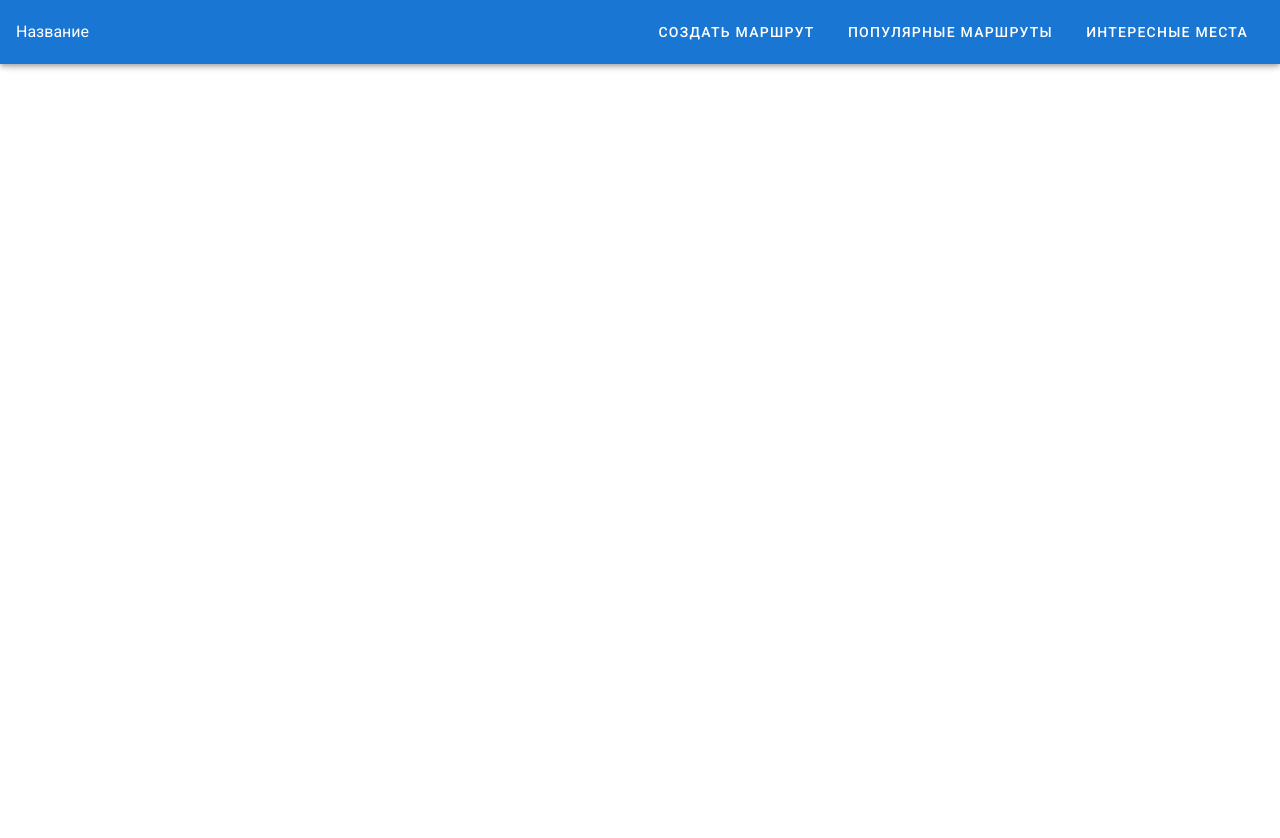
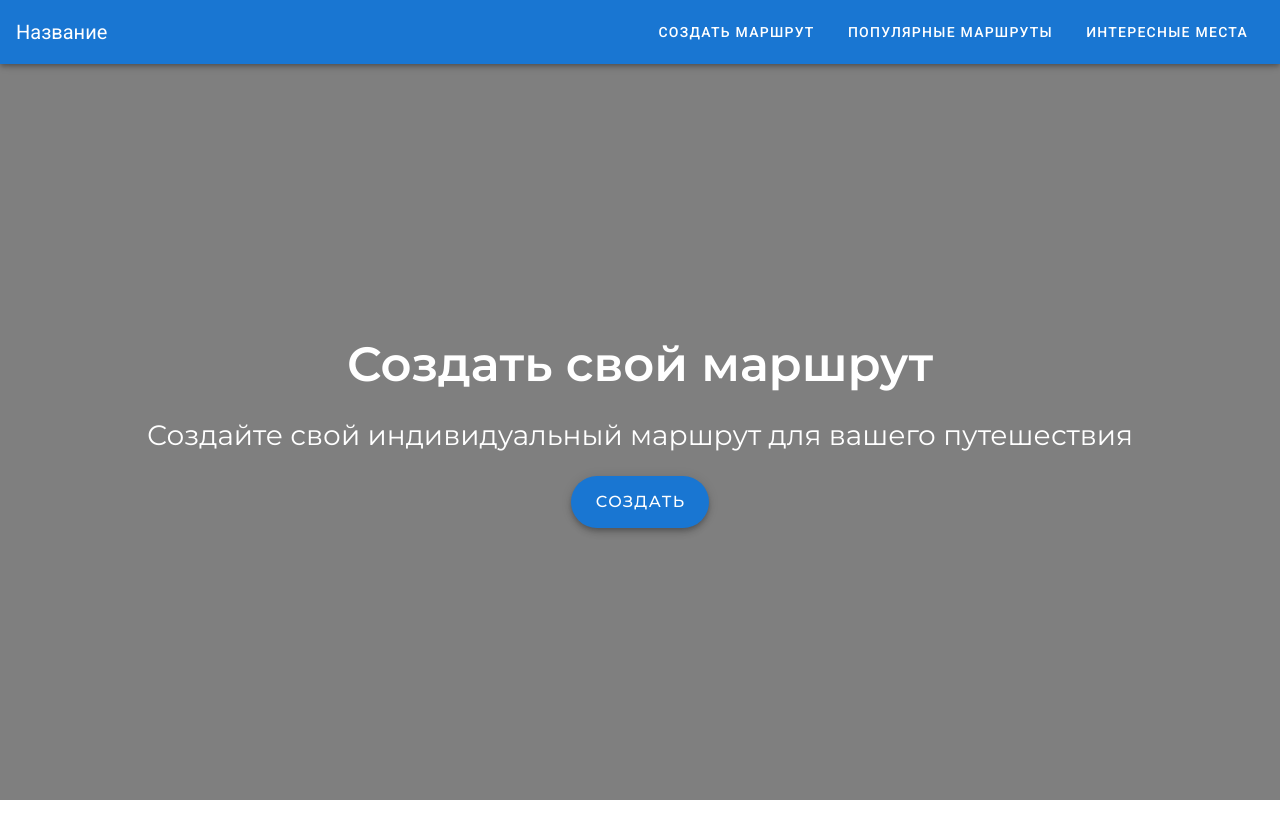
Before and after one commit to maksim-mshp/bv-travel, a Vue app: page / in a window 1280 px wide. Shown: the top 838 px of the page. Before the commit the page ends 800 px from the top, so only its background shows below. Built offline with nearby package versions, Linux system fonts and the light colour scheme.

Commit message:
изображение и кнопки на главной

```diff
--- a/src/App.vue
+++ b/src/App.vue
@@ -1,31 +1,19 @@
 <template>
 	<v-app>
 		<v-app-bar class="header" app color="primary" dark>
-			<div class="d-flex align-center">
-				Название
-			</div>
+			<router-link to="/">
+				<v-toolbar-title>Название</v-toolbar-title></router-link
+			>
 
 			<v-spacer></v-spacer>
 
-			<v-btn
-				to="/create"
-				target="_blank"
-				text
-			>
+			<v-btn to="/create" text>
 				<span>Создать маршрут</span>
 			</v-btn>
-            <v-btn
-				to="/popular"
-				target="_blank"
-				text
-			>
+			<v-btn text>
 				<span>Популярные маршруты</span>
 			</v-btn>
-            <v-btn
-				to="/create"
-				target="_blank"
-				text
-			>
+			<v-btn text>
 				<span>Интересные места</span>
 			</v-btn>
 		</v-app-bar>
@@ -45,3 +33,20 @@ export default {
 	}),
 };
 </script>
+
+<style>
+@import url("https://fonts.googleapis.com/css2?family=Montserrat:wght@400;500;600;800&display=swap");
+
+body,
+h1,
+.v-main {
+	font-family: "Montserrat", sans-serif !important;
+}
+</style>
+
+<style scoped>
+a {
+	text-decoration: none !important;
+	color: white !important;
+}
+</style>
--- /dev/null
+++ b/src/components/main/Image.vue
@@ -0,0 +1,85 @@
+<template>
+	<div class="main-wrap">
+		<v-img
+			src="@/assets/tabea-schimpf-9-xfYKAI6ZI-unsplash.jpg"
+			class="main-img"
+		>
+			<div class="text-block-main-img">
+				<h1>Создать свой маршрут</h1>
+				<h2>
+					Создайте свой индивидуальный маршрут для вашего путешествия
+				</h2>
+				<v-btn color="primary" elevation="5" x-large rounded class="btn-main-img" to="/create">Создать</v-btn>
+			</div>
+		</v-img>
+	</div>
+</template>
+
+<script>
+export default {
+	name: "MainImage"
+};
+</script>
+
+<style scoped>
+.main-wrap {
+	height: 100%;
+}
+
+.btn-main-img {
+	/* display: block; */
+	margin: auto;
+	margin-top: 20px;
+}
+
+.main-img {
+	height: calc(100vh - 64px);
+	display: flex;
+	justify-content: center;
+	align-items: center;
+}
+
+.main-img:after {
+	content: "";
+	position: absolute;
+	top: 0;
+	left: 0;
+	right: 0;
+	bottom: 0;
+	background: rgba(0, 0, 0, 0.5);
+	z-index: 2;
+}
+
+.text-block-main-img {
+	position: relative;
+	z-index: 3;
+	color: #fff;
+	padding: 30px;
+	text-align: center;
+}
+
+h1 {
+	font-size: 3rem !important;
+	font-weight: 600;
+	line-height: 120%;
+	margin-bottom: 20px;
+}
+
+h2 {
+	font-size: 1.75rem !important;
+	font-weight: 400;
+}
+
+h1,
+h2 {
+	display: block;
+	text-align: center;
+	color: white;
+}
+
+@media (max-width: 960px) {
+	.main-img {
+		height: calc(100vh - 56px);
+	}
+}
+</style>
--- a/src/router/index.js
+++ b/src/router/index.js
@@ -8,6 +8,10 @@ const routes = [
 		path: "/",
 		component: () => import("../views/Main.vue"),
 	},
+	{
+		path: "/create",
+		component: () => import("../views/Create.vue"),
+	},
 ];
 
 const router = new VueRouter({
--- /dev/null
+++ b/src/views/Create.vue
@@ -0,0 +1,13 @@
+<template>
+  <div>Создать маршрут</div>
+</template>
+
+<script>
+export default {
+
+}
+</script>
+
+<style>
+
+</style>
--- a/src/views/Main.vue
+++ b/src/views/Main.vue
@@ -1,48 +1,16 @@
 <template>
 	<div class="main-wrap">
-		<v-img
-			src="../assets/tabea-schimpf-9-xfYKAI6ZI-unsplash.jpg"
-			class="main-img"
-		></v-img>
+		<MainImage></MainImage>
+		<v-sheet color="white" height="1100"></v-sheet>
 	</div>
 </template>
 
 <script>
+import MainImage from '@/components/main/Image.vue';
 export default {
 	name: "Main",
-	data: () => ({
-		height: 600,
-	}),
-	computed: {
-		getHeight() {
-			return 600;
-		},
-	},
-	methods: {
-		resize() {
-            let x = document.querySelector('.header').getBoundingClientRect().height;
-			document.querySelector('.main-img').style['height'] = `calc(100vh - ${x}px)`
-		},
-	},
-	mounted() {
-        this.resize();
-		window.addEventListener(
-			"resize",
-			function (event) {
-				this.resize();
-			},
-			true
-		);
-	},
+	components: {
+		MainImage
+	}
 };
 </script>
-
-<style scoped>
-.main-wrap {
-	height: 100%;
-}
-
-.main-img {
-    height: 600px;
-}
-</style>
```
Also changed, not shown: src/components/HelloWorld.vue (deleted, +0 -151 lines).
